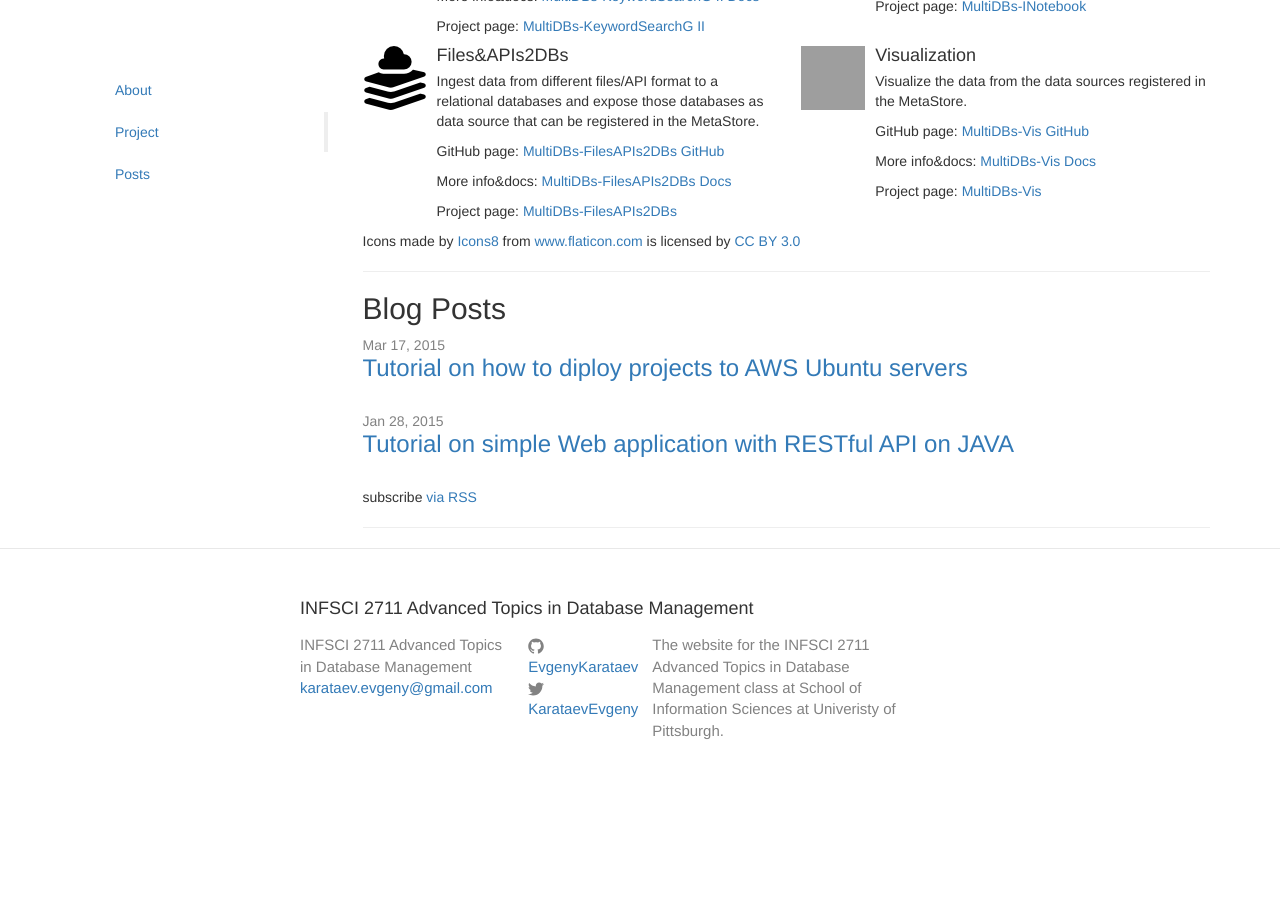
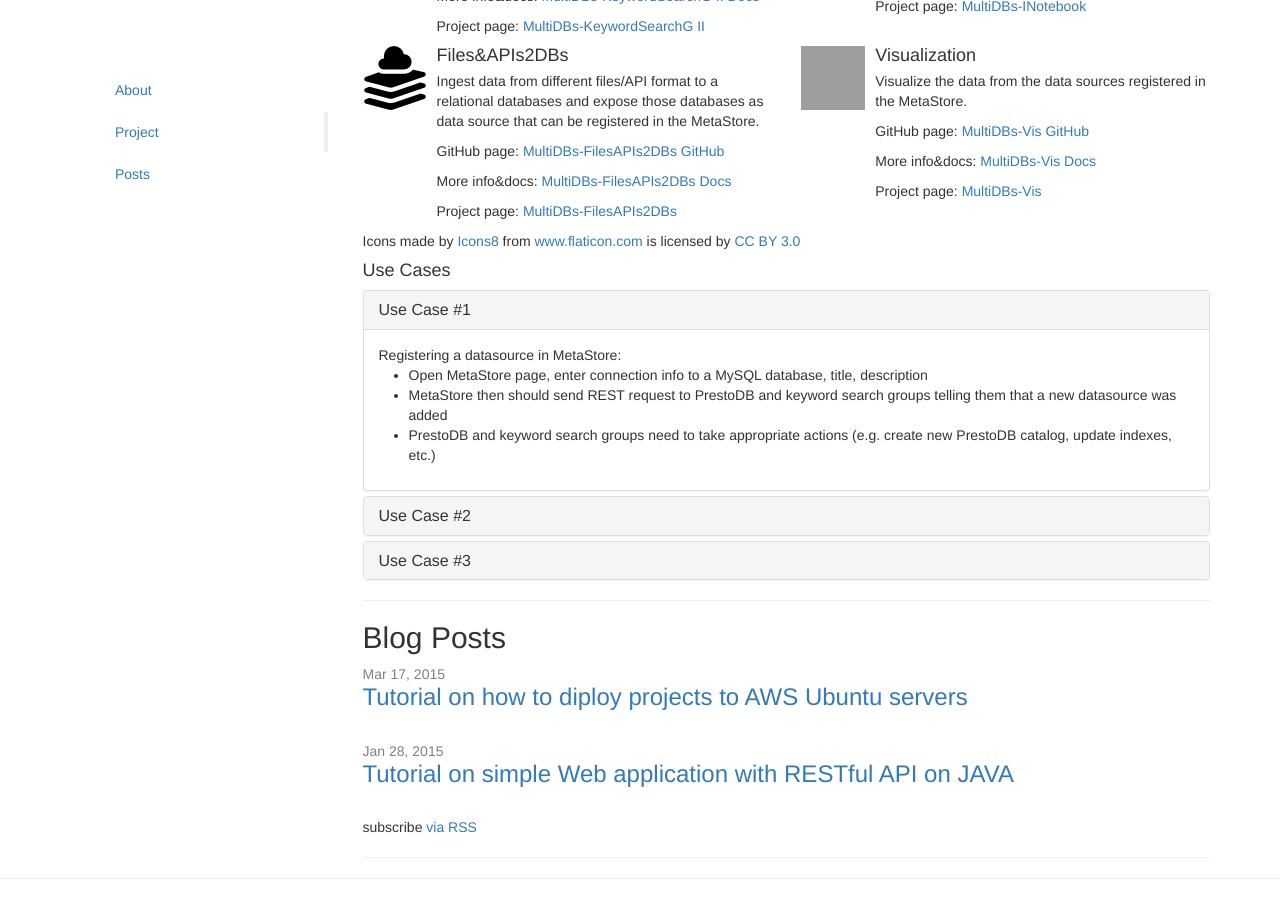
Before and after one commit to infsci2711/infsci2711.github.io, a Jekyll site: the page built from index.html, in a window 1280 px wide and 900 px high, scrolled down 977 px. Built offline with Jekyll 4.4.1, drawn with Linux system fonts in a browser that asks for light colours; before the commit the page ends 1773 px from its top, so only the background shows below that; grey boxes are pictures that could not be loaded.

Commit message:
added first 3 use cases

```diff
--- a/index.html
+++ b/index.html
@@ -247,7 +247,69 @@ layout: default
 
                 <div>Icons made by <a href="http://www.flaticon.com/authors/icons8" title="Icons8">Icons8</a> from <a href="http://www.flaticon.com" title="Flaticon">www.flaticon.com</a> is licensed by <a href="http://creativecommons.org/licenses/by/3.0/" title="Creative Commons BY 3.0">CC BY 3.0</a></div>
 
-                <p></p>
+                <h4>Use Cases</h4>
+
+                <div class="panel-group" id="accordion" role="tablist" aria-multiselectable="true">
+                  <div class="panel panel-default">
+                    <div class="panel-heading" role="tab" id="headingOne">
+                      <h4 class="panel-title">
+                        <a data-toggle="collapse" data-parent="#accordion" href="#collapseOne" aria-expanded="true" aria-controls="collapseOne">
+                          Use Case #1
+                        </a>
+                      </h4>
+                    </div>
+                    <div id="collapseOne" class="panel-collapse collapse in" role="tabpanel" aria-labelledby="headingOne">
+                      <div class="panel-body">
+                        Registering a datasource in MetaStore:
+                        <ul>
+                          <li>Open MetaStore page, enter connection info to a MySQL database, title, description</li>
+                          <li>MetaStore then should send REST request to PrestoDB and keyword search groups telling them that a new datasource was added</li>
+                          <li>PrestoDB and keyword search groups need to take appropriate actions (e.g. create new PrestoDB catalog, update indexes, etc.)</li>
+                        </ul>
+                      </div>
+                    </div>
+                  </div>
+                  <div class="panel panel-default">
+                    <div class="panel-heading" role="tab" id="headingTwo">
+                      <h4 class="panel-title">
+                        <a class="collapsed" data-toggle="collapse" data-parent="#accordion" href="#collapseTwo" aria-expanded="false" aria-controls="collapseTwo">
+                          Use Case #2
+                        </a>
+                      </h4>
+                    </div>
+                    <div id="collapseTwo" class="panel-collapse collapse" role="tabpanel" aria-labelledby="headingTwo">
+                      <div class="panel-body">
+                        Upload SPSS file and have it registered as a new datasource:
+                        <ul>
+                          <li>Let user upload SPSS file and some metadata (e.g. title, description)</li>
+                          <li>Process and store SPSS file as a new database</li>
+                          <li>Send REST request to MetaStore to register the database as a new datasource (note the database physically will not be moved to MetaStore) </li>
+                          <li>MetaStore then do what it does after manual datasource registration (send REST requests to other related groups)</li>
+                        </ul>
+                      </div>
+                    </div>
+                  </div>
+                  <div class="panel panel-default">
+                    <div class="panel-heading" role="tab" id="headingThree">
+                      <h4 class="panel-title">
+                        <a class="collapsed" data-toggle="collapse" data-parent="#accordion" href="#collapseThree" aria-expanded="false" aria-controls="collapseThree">
+                          Use Case #3
+                        </a>
+                      </h4>
+                    </div>
+                    <div id="collapseThree" class="panel-collapse collapse" role="tabpanel" aria-labelledby="headingThree">
+                      <div class="panel-body">
+                        Get dataset from Dataverse via API and have it registered as a new datasource:
+                        <ul>
+                          <li>Let user enter datasets identifier</li>
+                          <li>Talk to Dataverse API and get dataset’s metadata and data and store it on local database</li>
+                          <li>Send REST request to MetaStore to register the database as a new datasource (note the database physically will not be moved to MetaStore)</li>
+                          <li>MetaStore then do what it does after manual datasource registration (send REST requests to other related groups)</li>
+                        </ul>
+                      </div>
+                    </div>
+                  </div>
+                </div>
 
                 <hr>
 
```
